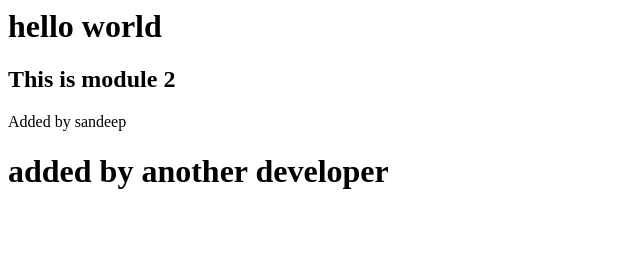
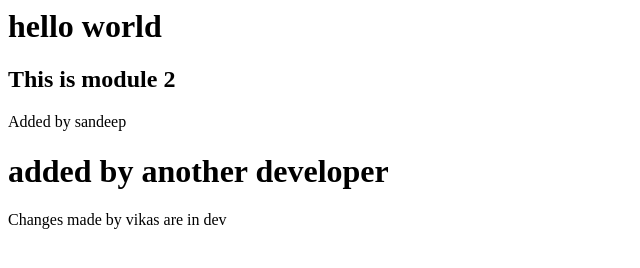
Before and after one commit to sandeepnegi1996/learngit, a plain HTML site: page index.html in a window 1280 px wide. Shown: the whole page, without its empty margins (0-640 px from the left). Drawn offline with Linux system fonts and the light colour scheme.

Commit message:
changes made by vikas
these are the changes made by vikas in dev

```diff
--- a/index.html
+++ b/index.html
@@ -17,5 +17,9 @@
         <div>
         <h1>added by another developer</h1>
     </div>
+
+        <div>
+            Changes made by vikas are in dev
+        </div>
 </body>
 </html>
```
